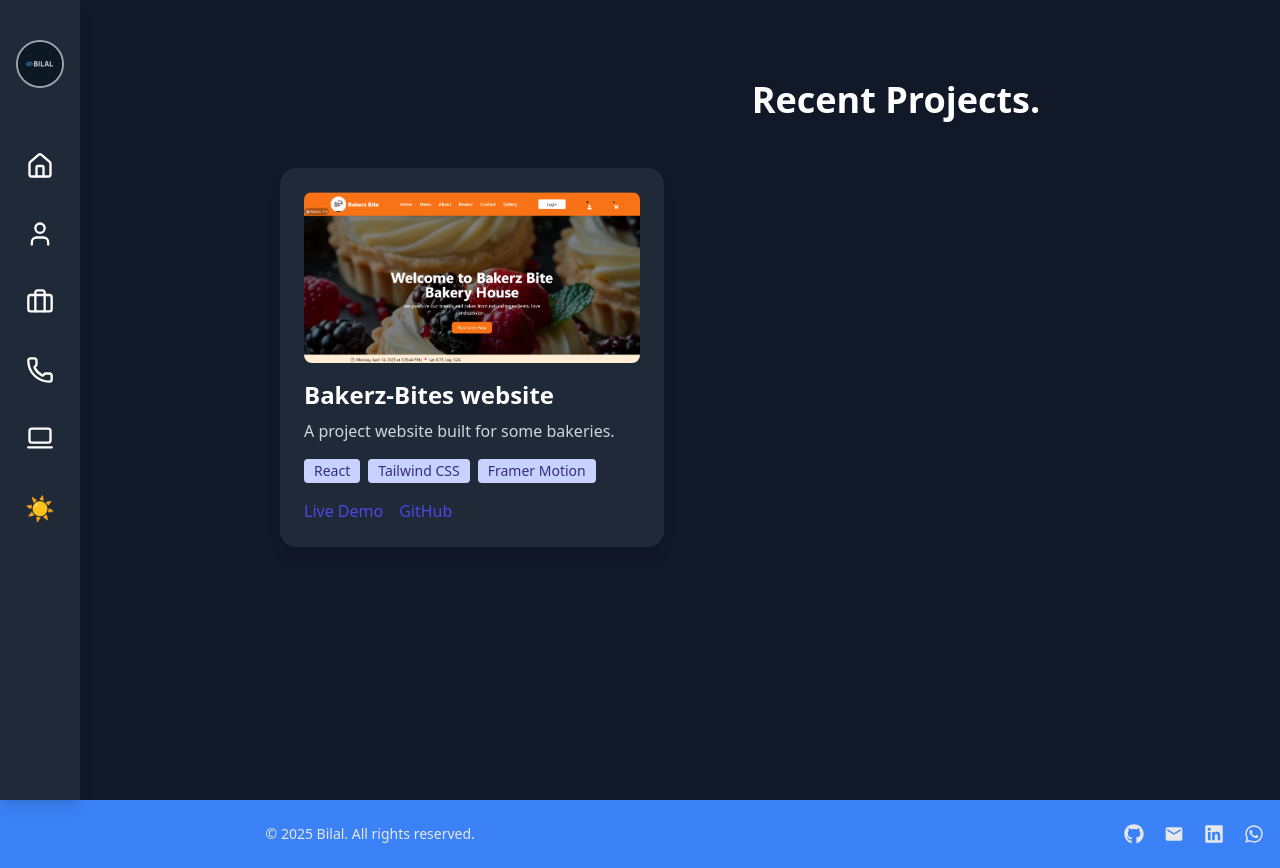
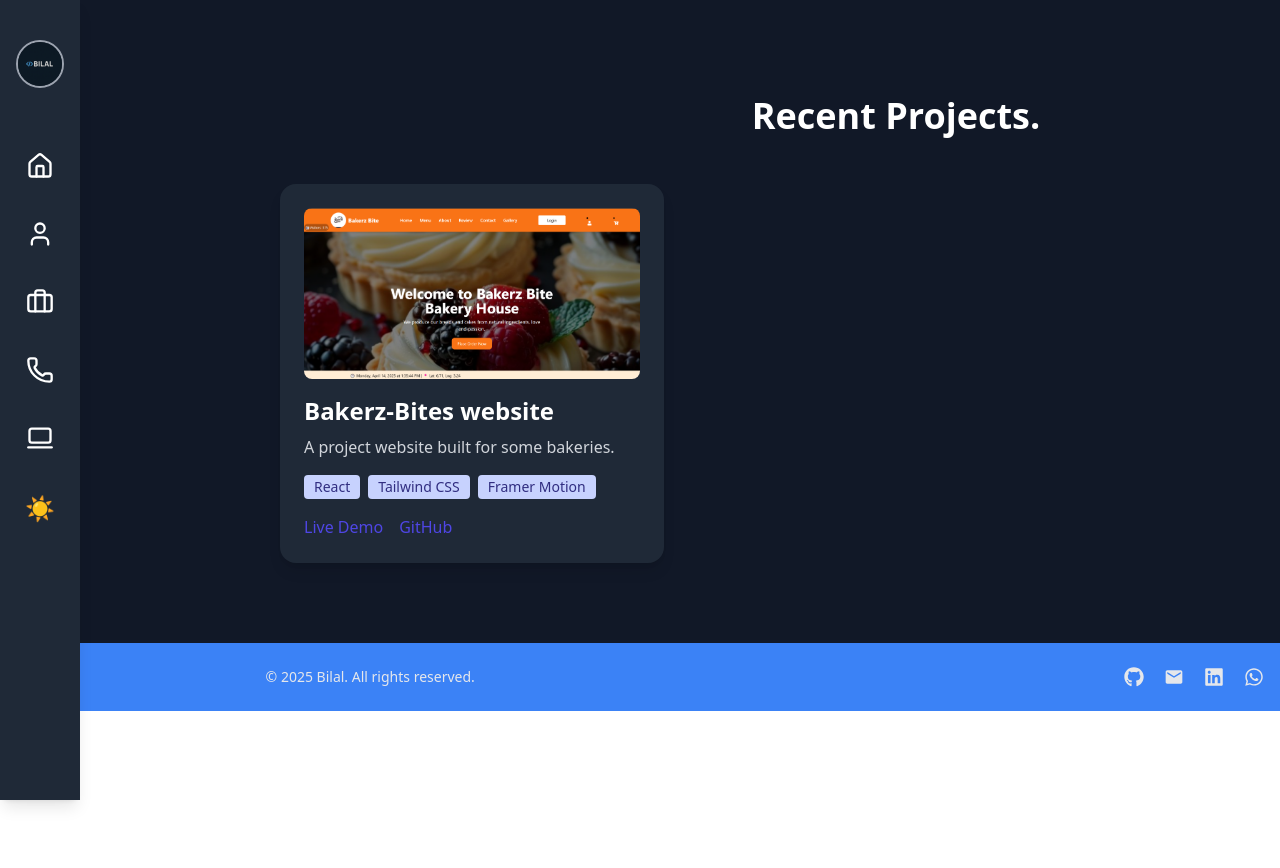
Before and after one commit to LORDBILLZ17/Portfolio, a React (Vite) app: page /MyWorks in a window 1280 px wide. After the commit the page ends 800 px from the top, so only its background shows below. Built offline with nearby package versions, Linux system fonts and the light colour scheme.

Commit message:
new commit added

```diff
--- a/src/MyWorks.jsx
+++ b/src/MyWorks.jsx
@@ -4,8 +4,8 @@ import Footer from "./Footer";
 
 const Workshop = () => {
   return (
-    <section className="py-20 bg-gray-100 dark:bg-gray-900 h-screen" id="workshop ">
-      <div className="container mx-auto px-6 ml-[20%]">
+    <section className="pt-24 pb-20 bg-gray-100 dark:bg-gray-900" id="workshop">
+    <div className="container px-6 ml-0 lg:ml-[20%]">
       <h2 className="text-4xl font-bold text-center mb-12 text-gray-800 dark:text-white">
         Recent Projects.
       </h2>
@@ -62,8 +62,8 @@ const Workshop = () => {
         ))}
       </div>
     </div>
+  </section>
 
-    </section>
   );
 };
 
```
Lines whose indentation alone changed are shown as unchanged.
